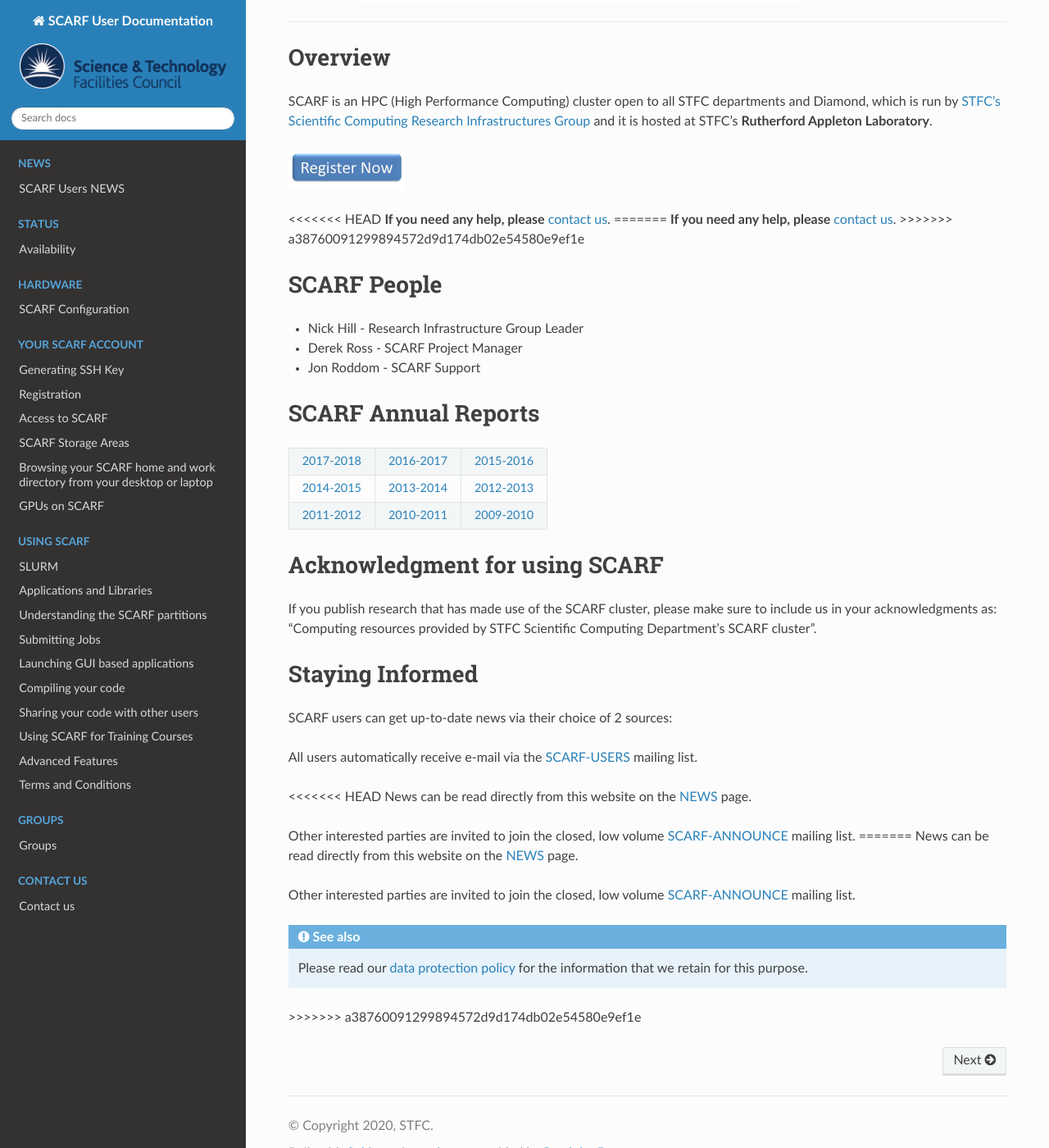
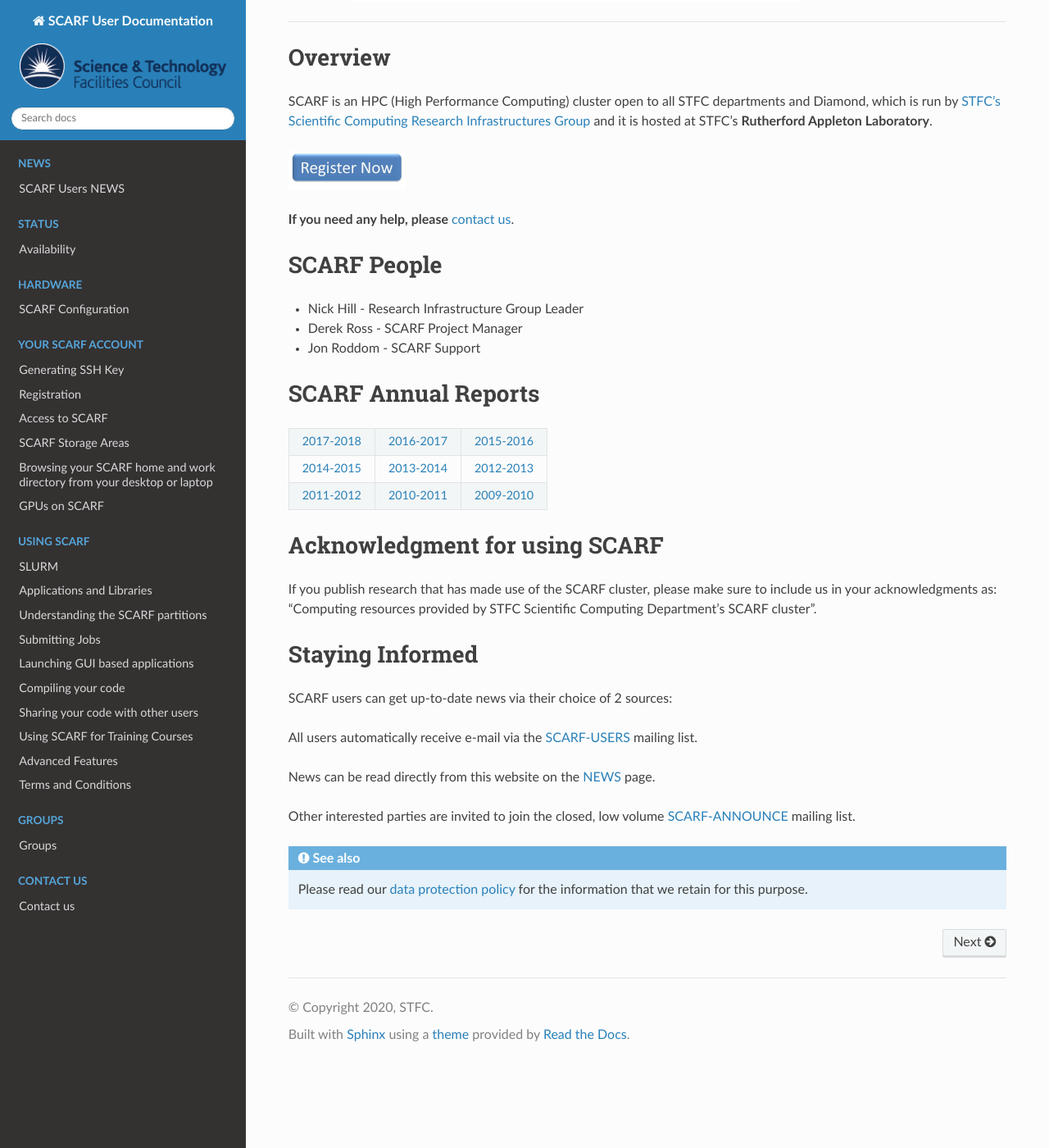
Before and after one commit to g4wwh/scarf, a Sphinx documentation site: the page built from source/index.rst, in a window 1280 px wide and 1400 px high, scrolled down 203 px. Shown: the whole window at 82% size. Built offline with Sphinx 7.4.7 and the Read the Docs theme 2.0.0, drawn with Linux system fonts in a browser that asks for light colours.

Commit message:
Update index.rst

```diff
--- a/source/index.rst
+++ b/source/index.rst
@@ -26,11 +26,7 @@
    :target: accessing.html
    :scale: 30%
 
-<<<<<<< HEAD
 **If you need any help, please** `contact us <scarf_contact.html>`_.
-=======
-**If you need any help, please** `contact us <scarf_contact>`_.
->>>>>>> a38760091299894572d9d174db02e54580e9ef1e
 
 ************
 SCARF People
@@ -87,13 +83,7 @@
 
 All users automatically receive e-mail via the `SCARF-USERS <http://www.jiscmail.ac.uk/lists/SCARF-USERS.html>`_ mailing list.
 
-<<<<<<< HEAD
 News can be read directly from this website on the `NEWS <scarf_news.html>`_ page.
-
-Other interested parties are invited to join the closed, low volume
-`SCARF-ANNOUNCE <http://www.jiscmail.ac.uk/lists/scarf-announce.html>`_ mailing list.
-=======
-News can be read directly from this website on the `NEWS <scarf_news>`_ page.
 
 Other interested parties are invited to join the closed, low volume
 `SCARF-ANNOUNCE <http://www.jiscmail.ac.uk/lists/scarf-announce.html>`_ mailing list.
@@ -102,4 +92,3 @@
 .. seealso::
 
    Please read our `data protection policy <http://130.246.142.253/06_policy/policy.html>`_ for the information that we retain for this purpose.
->>>>>>> a38760091299894572d9d174db02e54580e9ef1e
```
